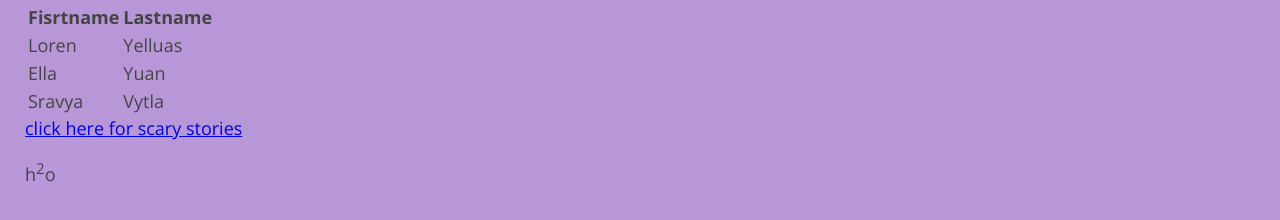
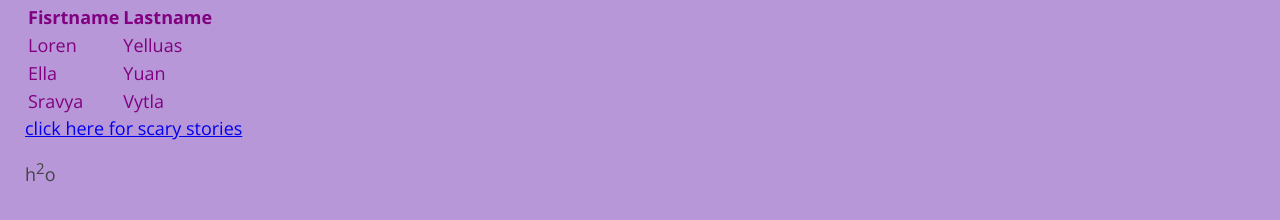
Before and after one commit to mahati215/Hello, a plain HTML site: page index.html in a window 1280 px wide. Shown: the part 490-710 px from the top of the page. Drawn offline with nearby package versions, Linux system fonts and the light colour scheme.

Commit message:
Update style.css

```diff
--- a/style.css
+++ b/style.css
@@ -22,3 +22,7 @@ h1 {
   border-width: 5px;
   border-color: darkseagreen;
 }
+
+table {
+  color: purple
+}
```
